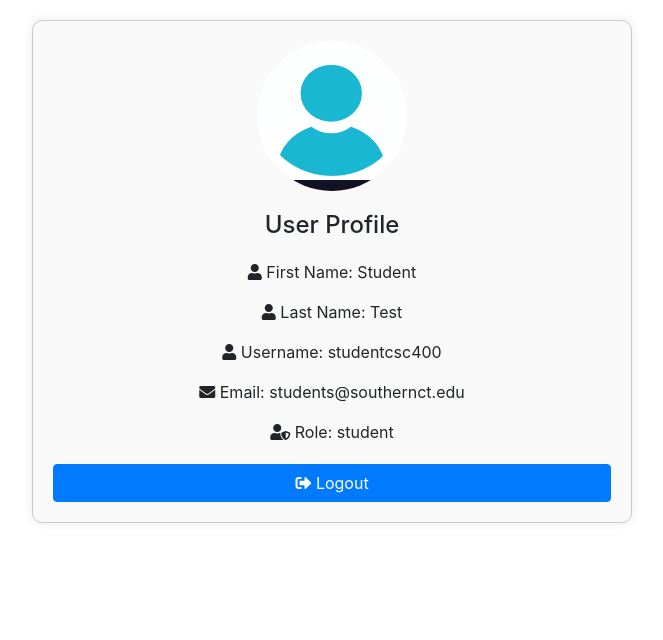
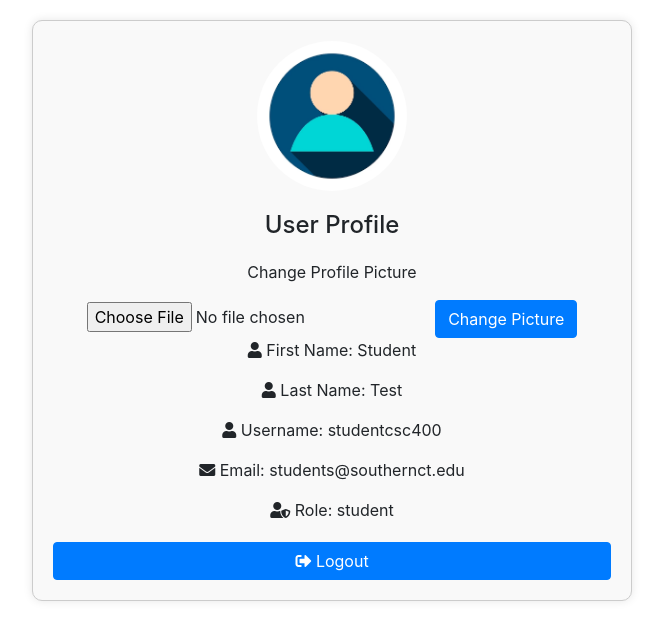
Before and after one commit to jjuela/ThriftySwap, a Flask app: page /profile in a window 1280 px wide. Shown: the part 68-708 px from the top of the page, without its empty margins (308-971 px from the left). Run offline with Flask 2, Linux system fonts and the light colour scheme; a user stored in the database is signed in; data comes from the database, SQL or seed files in the repository; some libraries are stand-ins or nearby versions.

Commit message:
change profile picture in profile.html

```diff
--- a/routes.py
+++ b/routes.py
@@ -194,9 +194,18 @@ def generate_barcode_image(barcode):
     code128 = Code128(barcode, writer=ImageWriter())
     return code128.render
 
-@app.route('/profile')
+@app.route('/profile', methods=['GET', 'POST'])
 @login_required
 def profile():
+    if request.method == 'POST':
+        if 'picture' in request.files:
+            picture = request.files['picture']
+            filename = secure_filename(picture.filename)
+            picture.save(os.path.join('static/profile_pics', filename))
+            current_user.profile_picture = 'profile_pics/' + filename
+            db.session.commit()
+            return redirect(url_for('profile'))
+
     user_store = Store.query.get(current_user.store_id)
     return render_template('profile.html', user=current_user, store=user_store)
 
--- a/templates/profile.html
+++ b/templates/profile.html
@@ -54,6 +54,11 @@
     <div class="profile-container">
         <img src="{{ url_for('static', filename=user.profile_picture if user.profile_picture != 'default.jpg' else 'profile_pics/default.jpg') }}" alt="Profile" class="profile-image">
         <h1 class="profile-title">User Profile</h1>
+        <p>Change Profile Picture</p>
+        <form action="{{ url_for('profile') }}" method="post" enctype="multipart/form-data" onsubmit="return validateForm()">
+            <input type="file" id="picture" name="picture" accept="image/*">
+            <button type="submit" class="btn btn-primary">Change Picture</button>
+        </form>
 
         <div class="profile-info">
             <p><i class="fas fa-user"></i> First Name: {{ user.first_name }}</p>
@@ -68,6 +73,16 @@
 
     <script src="https://cdnjs.cloudflare.com/ajax/libs/jquery/3.6.0/jquery.min.js"></script>
     <script src="https://maxcdn.bootstrapcdn.com/bootstrap/4.5.2/js/bootstrap.min.js"></script>
+    <script>
+        function validateForm() {
+            var file = document.getElementById("picture").value;
+            if (file == "") {
+                alert("Please upload a picture");
+                return false;
+            }
+            return true;
+        }
+    </script>
 </body>
 </html>
 {% endblock %}
```
Also changed, not shown: static/profile_pics/default.jpg.
